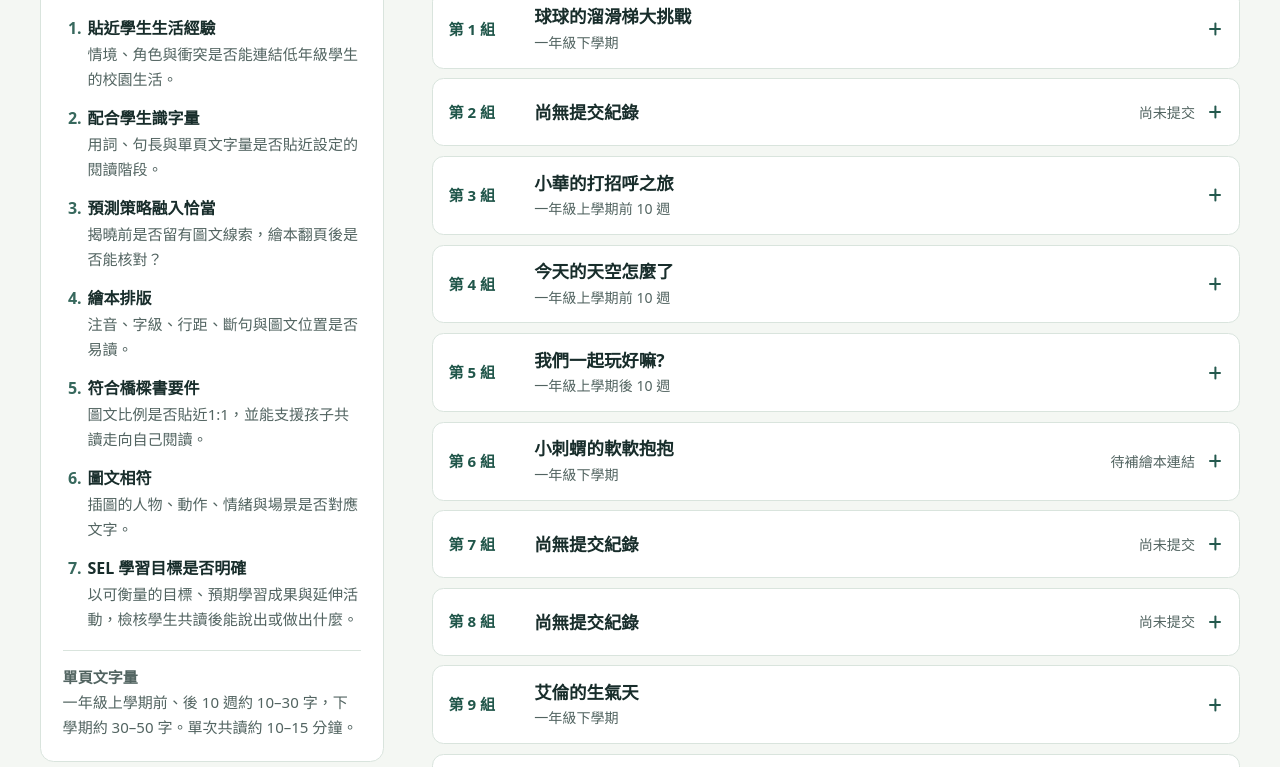
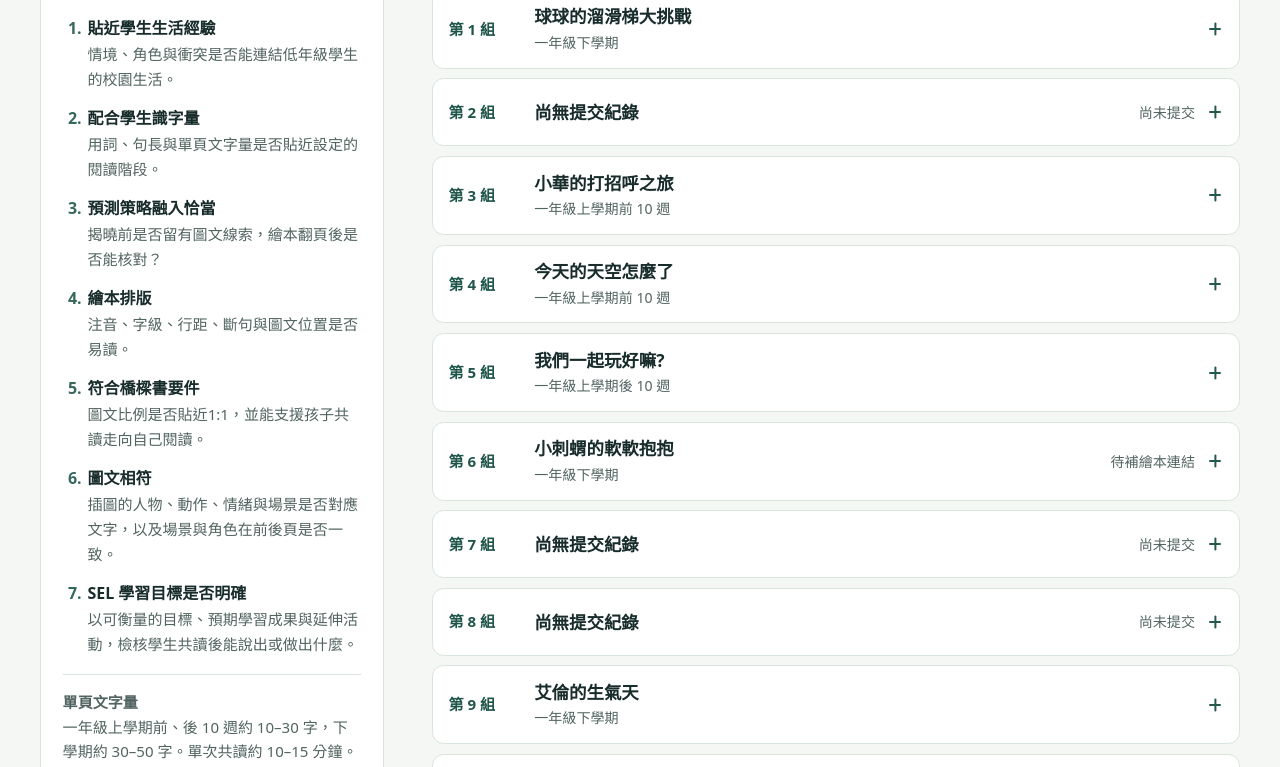
Before and after one commit to tnyenningsu/web, a plain HTML site: page w11-picturebook-feedback/index.html in a window 1280 px wide. Shown: the part 334-1101 px from the top of the page. Drawn offline with Linux system fonts and the light colour scheme.

Commit message:
Check illustration character and setting continuity

```diff
--- a/w11-picturebook-feedback/index.html
+++ b/w11-picturebook-feedback/index.html
@@ -108,7 +108,7 @@ summary:hover, .group[open] > summary { background: var(--teal-soft); }
       <li><strong>預測策略融入恰當</strong><span>揭曉前是否留有圖文線索，繪本翻頁後是否能核對？</span></li>
       <li><strong>繪本排版</strong><span>注音、字級、行距、斷句與圖文位置是否易讀。</span></li>
       <li><strong>符合橋樑書要件</strong><span>圖文比例是否貼近1:1，並能支援孩子共讀走向自己閱讀。</span></li>
-      <li><strong>圖文相符</strong><span>插圖的人物、動作、情緒與場景是否對應文字。</span></li>
+      <li><strong>圖文相符</strong><span>插圖的人物、動作、情緒與場景是否對應文字，以及場景與角色在前後頁是否一致。</span></li>
       <li><strong>SEL 學習目標是否明確</strong><span>以可衡量的目標、預期學習成果與延伸活動，檢核學生共讀後能說出或做出什麼。</span></li>
     </ol>
     <p class="threshold"><strong>單頁文字量</strong><br>一年級上學期前、後 10 週約 10–30 字，下學期約 30–50 字。單次共讀約 10–15 分鐘。</p>
```
